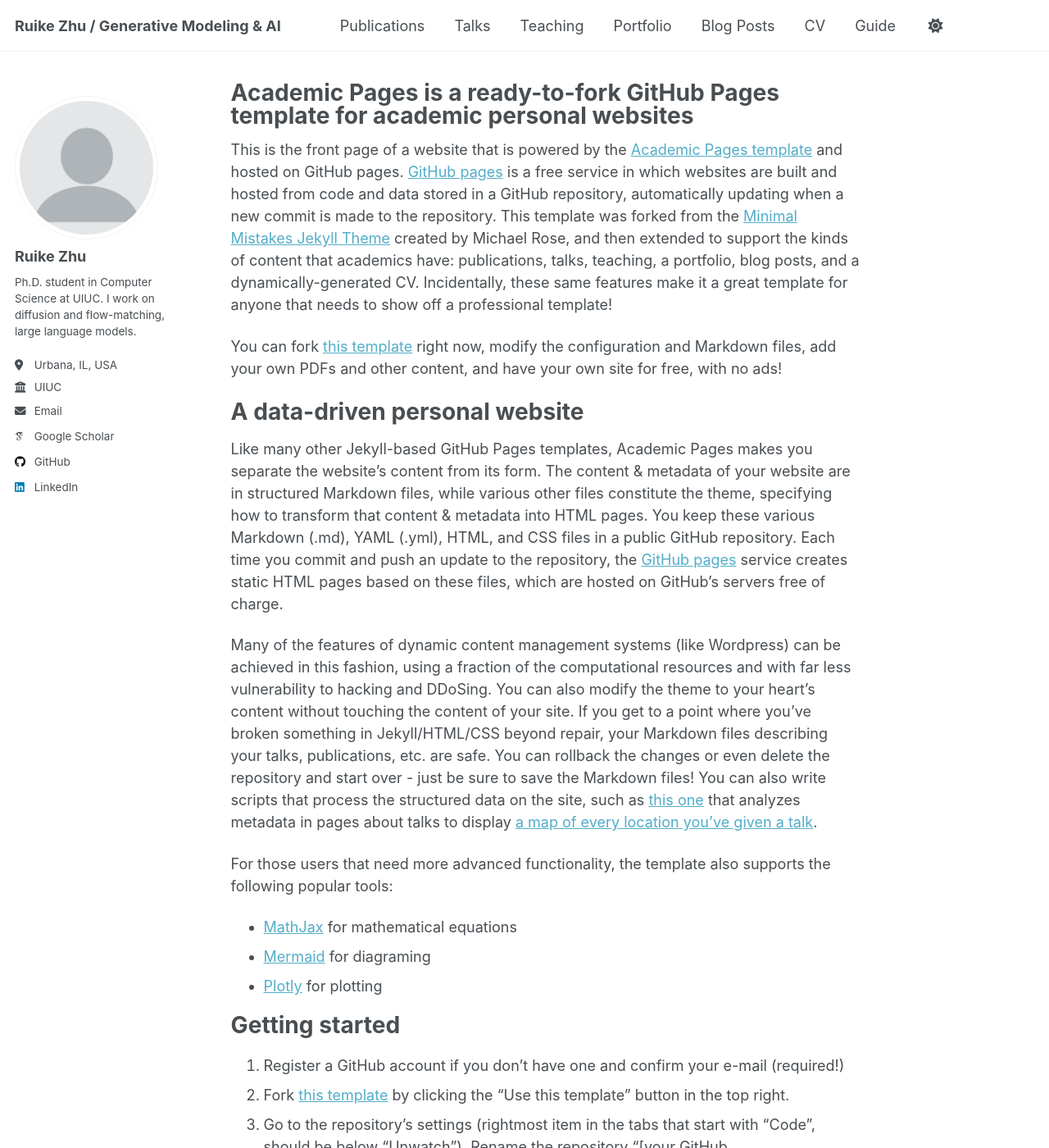
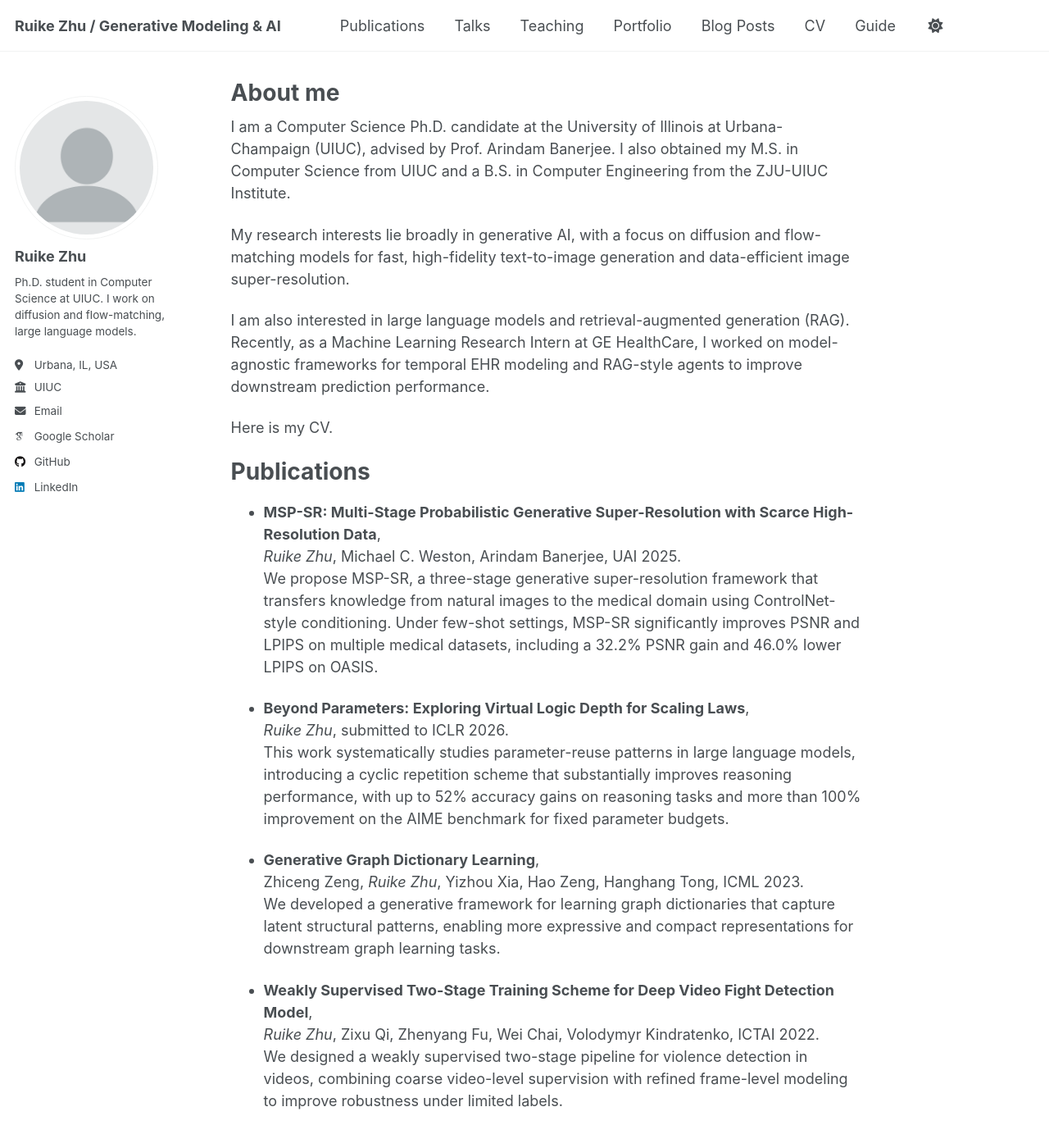
Before and after one commit to poem2018/poem2018.github.io, a Jekyll site: the page built from _pages/about.md, in a window 1280 px wide and 1400 px high. Shown: the whole window at 82% size. Built offline with Jekyll 4.4.1, drawn with Linux system fonts in a browser that asks for light colours; some web fonts are replaced; a script that is not in the unit is left out; some of the changed text lies outside the part shown.

Commit message:
Update about.md

```diff
--- a/_pages/about.md
+++ b/_pages/about.md
@@ -1,56 +1,43 @@
 ---
 permalink: /
-title: "Academic Pages is a ready-to-fork GitHub Pages template for academic personal websites"
+title: "About me"
 author_profile: true
 redirect_from:
   - /about/
   - /about.html
 ---
 
-This is the front page of a website that is powered by the [Academic Pages template](https://github.com/academicpages/academicpages.github.io) and hosted on GitHub pages. [GitHub pages](https://pages.github.com) is a free service in which websites are built and hosted from code and data stored in a GitHub repository, automatically updating when a new commit is made to the repository. This template was forked from the [Minimal Mistakes Jekyll Theme](https://mmistakes.github.io/minimal-mistakes/) created by Michael Rose, and then extended to support the kinds of content that academics have: publications, talks, teaching, a portfolio, blog posts, and a dynamically-generated CV. Incidentally, these same features make it a great template for anyone that needs to show off a professional template!
+I am a Computer Science Ph.D. candidate at the University of Illinois at Urbana-Champaign (UIUC), advised by Prof. Arindam Banerjee. I also obtained my M.S. in Computer Science from UIUC and a B.S. in Computer Engineering from the ZJU-UIUC Institute.
 
- You can fork [this template](https://github.com/academicpages/academicpages.github.io) right now, modify the configuration and Markdown files, add your own PDFs and other content, and have your own site for free, with no ads!
+My research interests lie broadly in generative AI, with a focus on diffusion and flow-matching models for fast, high-fidelity text-to-image generation and data-efficient image super-resolution.
 
-A data-driven personal website
-======
-Like many other Jekyll-based GitHub Pages templates, Academic Pages makes you separate the website's content from its form. The content & metadata of your website are in structured Markdown files, while various other files constitute the theme, specifying how to transform that content & metadata into HTML pages. You keep these various Markdown (.md), YAML (.yml), HTML, and CSS files in a public GitHub repository. Each time you commit and push an update to the repository, the [GitHub pages](https://pages.github.com/) service creates static HTML pages based on these files, which are hosted on GitHub's servers free of charge.
+I am also interested in large language models and retrieval-augmented generation (RAG). Recently, as a Machine Learning Research Intern at GE HealthCare, I worked on model-agnostic frameworks for temporal EHR modeling and RAG-style agents to improve downstream prediction performance.
 
-Many of the features of dynamic content management systems (like Wordpress) can be achieved in this fashion, using a fraction of the computational resources and with far less vulnerability to hacking and DDoSing. You can also modify the theme to your heart's content without touching the content of your site. If you get to a point where you've broken something in Jekyll/HTML/CSS beyond repair, your Markdown files describing your talks, publications, etc. are safe. You can rollback the changes or even delete the repository and start over - just be sure to save the Markdown files! You can also write scripts that process the structured data on the site, such as [this one](https://github.com/academicpages/academicpages.github.io/blob/master/talkmap.ipynb) that analyzes metadata in pages about talks to display [a map of every location you've given a talk](https://academicpages.github.io/talkmap.html).
+Here is my CV.
 
-For those users that need more advanced functionality, the template also supports the following popular tools:
-- [MathJax](https://www.mathjax.org/) for mathematical equations
-- [Mermaid](https://mermaid.js.org/) for diagraming
-- [Plotly](https://plotly.com/javascript/) for plotting
+# Publications
 
-Getting started
-======
-1. Register a GitHub account if you don't have one and confirm your e-mail (required!)
-1. Fork [this template](https://github.com/academicpages/academicpages.github.io) by clicking the "Use this template" button in the top right.
-1. Go to the repository's settings (rightmost item in the tabs that start with "Code", should be below "Unwatch"). Rename the repository "[your GitHub username].github.io", which will also be your website's URL.
-1. Set site-wide configuration and create content & metadata (see below -- also see [this set of diffs](https://archive.is/3TPas) showing what files were changed to set up [an example site](https://getorg-testacct.github.io) for a user with the username "getorg-testacct")
-1. Upload any files (like PDFs, .zip files, etc.) to the files/ directory. They will appear at https://[your GitHub username].github.io/files/example.pdf.
-1. Check status by going to the repository settings, in the "GitHub pages" section
+- **MSP-SR: Multi-Stage Probabilistic Generative Super-Resolution with Scarce High-Resolution Data**,
+  *Ruike Zhu*, Michael C. Weston, Arindam Banerjee, UAI 2025.
+  We propose MSP-SR, a three-stage generative super-resolution framework that transfers knowledge from natural images to the medical domain using ControlNet-style conditioning. Under few-shot settings, MSP-SR significantly improves PSNR and LPIPS on multiple medical datasets, including a 32.2% PSNR gain and 46.0% lower LPIPS on OASIS.
 
-Site-wide configuration
-------
-The main configuration file for the site is in the base directory in [_config.yml](https://github.com/academicpages/academicpages.github.io/blob/master/_config.yml), which defines the content in the sidebars and other site-wide features. You will need to replace the default variables with ones about yourself and your site's github repository. The configuration file for the top menu is in [_data/navigation.yml](https://github.com/academicpages/academicpages.github.io/blob/master/_data/navigation.yml). For example, if you don't have a portfolio or blog posts, you can remove those items from that navigation.yml file to remove them from the header.
+- **Beyond Parameters: Exploring Virtual Logic Depth for Scaling Laws**,
+  *Ruike Zhu*, submitted to ICLR 2026.
+  This work systematically studies parameter-reuse patterns in large language models, introducing a cyclic repetition scheme that substantially improves reasoning performance, with up to 52% accuracy gains on reasoning tasks and more than 100% improvement on the AIME benchmark for fixed parameter budgets.
 
-Create content & metadata
-------
-For site content, there is one Markdown file for each type of content, which are stored in directories like _publications, _talks, _posts, _teaching, or _pages. For example, each talk is a Markdown file in the [_talks directory](https://github.com/academicpages/academicpages.github.io/tree/master/_talks). At the top of each Markdown file is structured data in YAML about the talk, which the theme will parse to do lots of cool stuff. The same structured data about a talk is used to generate the list of talks on the [Talks page](https://academicpages.github.io/talks), each [individual page](https://academicpages.github.io/talks/2012-03-01-talk-1) for specific talks, the talks section for the [CV page](https://academicpages.github.io/cv), and the [map of places you've given a talk](https://academicpages.github.io/talkmap.html) (if you run this [python file](https://github.com/academicpages/academicpages.github.io/blob/master/talkmap.py) or [Jupyter notebook](https://github.com/academicpages/academicpages.github.io/blob/master/talkmap.ipynb), which creates the HTML for the map based on the contents of the _talks directory).
+- **Generative Graph Dictionary Learning**,
+  Zhiceng Zeng, *Ruike Zhu*, Yizhou Xia, Hao Zeng, Hanghang Tong, ICML 2023.
+  We developed a generative framework for learning graph dictionaries that capture latent structural patterns, enabling more expressive and compact representations for downstream graph learning tasks.
 
-**Markdown generator**
+- **Weakly Supervised Two-Stage Training Scheme for Deep Video Fight Detection Model**,
+  *Ruike Zhu*, Zixu Qi, Zhenyang Fu, Wei Chai, Volodymyr Kindratenko, ICTAI 2022.
+  We designed a weakly supervised two-stage pipeline for violence detection in videos, combining coarse video-level supervision with refined frame-level modeling to improve robustness under limited labels.
 
-The repository includes [a set of Jupyter notebooks](https://github.com/academicpages/academicpages.github.io/tree/master/markdown_generator
-) that converts a CSV containing structured data about talks or presentations into individual Markdown files that will be properly formatted for the Academic Pages template. The sample CSVs in that directory are the ones I used to create my own personal website at stuartgeiger.com. My usual workflow is that I keep a spreadsheet of my publications and talks, then run the code in these notebooks to generate the Markdown files, then commit and push them to the GitHub repository.
+## Experience
 
-How to edit your site's GitHub repository
-------
-Many people use a git client to create files on their local computer and then push them to GitHub's servers. If you are not familiar with git, you can directly edit these configuration and Markdown files directly in the github.com interface. Navigate to a file (like [this one](https://github.com/academicpages/academicpages.github.io/blob/master/_talks/2012-03-01-talk-1.md) and click the pencil icon in the top right of the content preview (to the right of the "Raw | Blame | History" buttons). You can delete a file by clicking the trashcan icon to the right of the pencil icon. You can also create new files or upload files by navigating to a directory and clicking the "Create new file" or "Upload files" buttons.
+### Machine Learning Research Intern, GE HealthCare
+*May 2025 – Aug 2025*
 
-Example: editing a Markdown file for a talk
-![Editing a Markdown file for a talk](/images/editing-talk.png)
-
-For more info
-------
-More info about configuring Academic Pages can be found in [the guide](https://academicpages.github.io/markdown/), the [growing wiki](https://github.com/academicpages/academicpages.github.io/wiki), and you can always [ask a question on GitHub](https://github.com/academicpages/academicpages.github.io/discussions). The [guides for the Minimal Mistakes theme](https://mmistakes.github.io/minimal-mistakes/docs/configuration/) (which this theme was forked from) might also be helpful.
+- Developed a model-agnostic framework to predict patient mortality from temporal EHR sequences and historical ICD codes on a highly imbalanced dataset.
+- Designed an AI-driven agent to optimize a retrieval-augmented generation (RAG) pipeline that retrieves similar patient cases in addition to external medical knowledge.
+- Applied reinforcement learning to refine query generation with a custom reward based on prediction accuracy, achieving a 34% AUROC improvement over baseline models.
```
